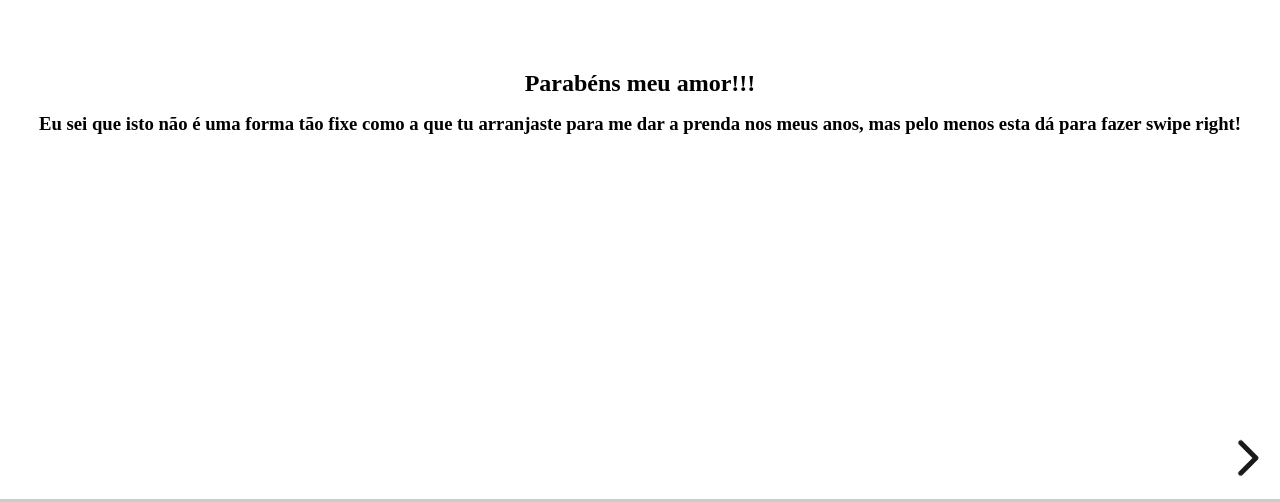
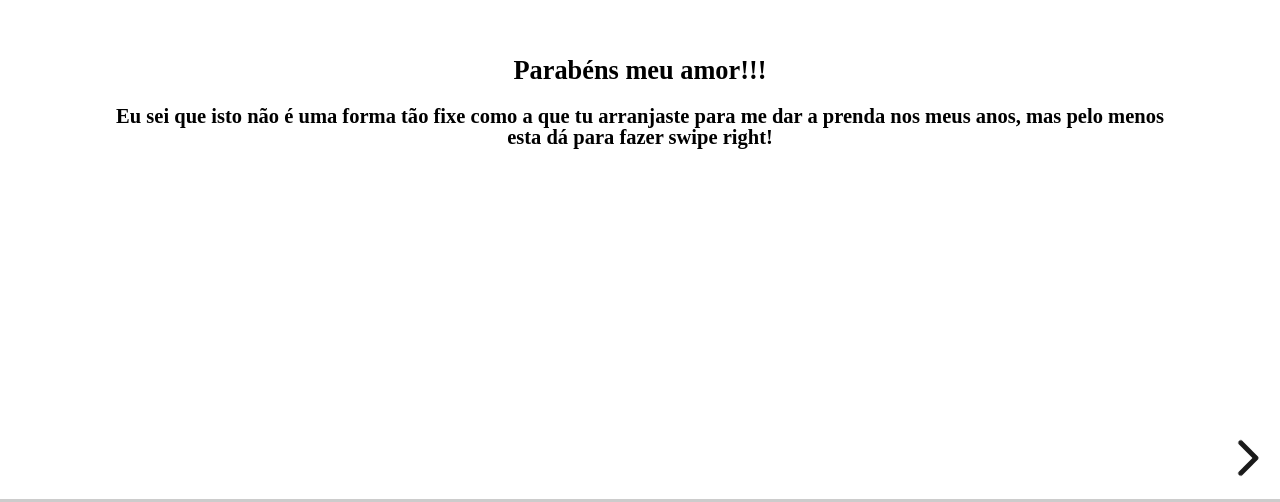
Before and after one commit to andrepintado/andrepintado.github.i, a website: page index.html in a window 1280 px wide. Shown: the part 298-800 px from the top of the page. Drawn offline with Linux system fonts and the light colour scheme.

Commit message:
add content

```diff
--- a/index.html
+++ b/index.html
@@ -36,13 +36,7 @@
 		<script src="js/reveal.js"></script>
 
 		<script>
-		Reveal.initialize({
-			width: "100%",
-			height: "100%",
-			margin: 0,
-			minScale: 1,
-			maxScale: 1
-		});
+		Reveal.initialize();
 		</script>
 
 	</body>
```
